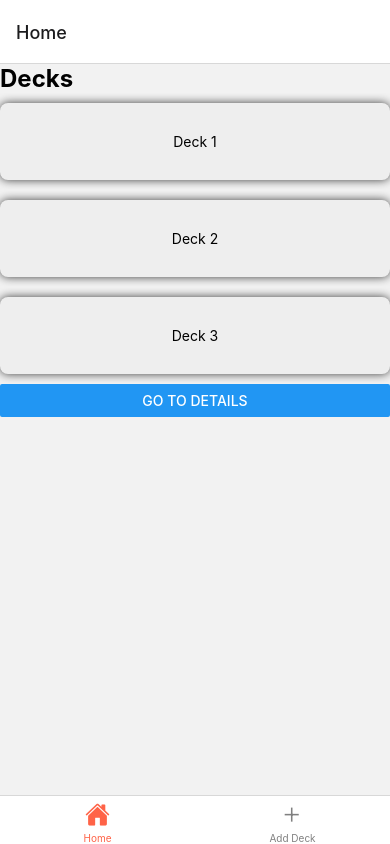
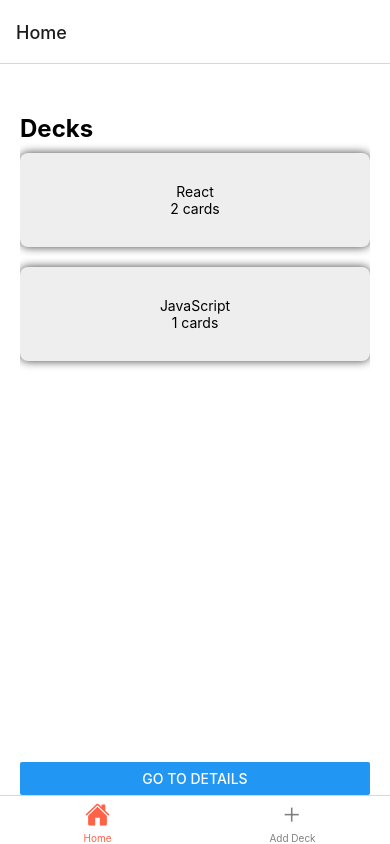
Before and after one commit to abu-hasib/quizzed-decked-cards, a React Native app: screen / in a window 390 px wide. Built offline with nearby package versions, Linux system fonts and the light colour scheme.

Commit message:
feat: individual deck view

```diff
--- a/App.js
+++ b/App.js
@@ -8,6 +8,8 @@ import { createNativeStackNavigator } from '@react-navigation/native-stack';
 import { NavigationContainer } from '@react-navigation/native';
 import DeckListItem from './components/DeckListItem';
 import Home from './components/Home';
+import Deck from './components/Deck';
+import Card from './components/Card';
 
 const Stack = createNativeStackNavigator();
 
@@ -15,7 +17,11 @@ export default function App() {
 	return (
 		<Provider store={store}>
 			<NavigationContainer>
-				<Home />
+				<Stack.Navigator style={styles.container}>
+					<Stack.Screen name='ParentHome' component={Home} options={{ headerShown: false }} />
+					<Stack.Screen name='Deck' component={Deck} />
+					<Stack.Screen name='Card' component={Card} />
+				</Stack.Navigator>
 			</NavigationContainer>
 		</Provider>
 	);
--- /dev/null
+++ b/components/Card.js
@@ -0,0 +1,10 @@
+import React from 'react';
+import { View, Text } from 'react-native';
+
+export default function Card() {
+	return (
+		<View>
+			<Text>Card!</Text>
+		</View>
+	);
+}
--- /dev/null
+++ b/components/Deck.js
@@ -0,0 +1,49 @@
+import { useNavigation } from '@react-navigation/core';
+import React from 'react';
+import { View, Text, StyleSheet, TouchableOpacity } from 'react-native';
+import { useSelector } from 'react-redux';
+
+export default function Deck({ route }) {
+	const { id } = route.params;
+	const decks = useSelector((state) => state.decks);
+	const questions = useSelector((state) => state.decks[id].questions);
+	const navigation = useNavigation();
+
+	return (
+		<View style={styles.container}>
+			<Text>Add Card</Text>
+			<Text>Take Quiz</Text>
+			<Text style={styles.header}>Title: {decks[id].title}</Text>
+			<View>
+				{questions.map((key, index) => (
+					<TouchableOpacity onPress={() => navigation.navigate('Card', { id })}>
+						<View key={index} style={styles.cardItem}>
+							<Text>{key.question}</Text>
+						</View>
+					</TouchableOpacity>
+				))}
+			</View>
+		</View>
+	);
+}
+
+const styles = StyleSheet.create({
+	cardItem: {
+		padding: 30,
+		shadowRadius: 10,
+		backgroundColor: '#eee',
+		marginVertical: 10,
+		shadowColor: '10px 10px 36px 0px rgba(0,0,0,0.75)',
+		borderRadius: 8,
+		alignItems: 'center',
+	},
+	container: {
+		flex: 1,
+		backgroundColor: '#fff',
+		paddingHorizontal: 20,
+		paddingTop: 50,
+	},
+	header: {
+		fontSize: 24,
+	},
+});
--- a/components/DeckList.js
+++ b/components/DeckList.js
@@ -31,22 +31,27 @@ const io = {
 
 export default function DeckList({ navigation }) {
 	const decks = useSelector((state) => Object.keys(state.decks));
-	const tempdecks = useSelector((state) => state.decks);
+
 	return (
-		<View>
+		<View style={styles.container}>
 			<Text style={styles.headingText}>Decks</Text>
-			{/* <FlatList data={decks} renderItem={({ item }) => <DeckListItem key={item} id={item} />} /> */}
-			<ScrollView>
-				{decks.map((key) => (
-					<DeckListItem key={key} id={key} />
-				))}
-			</ScrollView>
+			<FlatList
+				data={decks}
+				renderItem={({ item, index }) => <DeckListItem id={item} navigation={navigation} />}
+				keyExtractor={(item) => item}
+			/>
 			<Button title='Go to Details' onPress={() => navigation.navigate('TestScreen')} />
 		</View>
 	);
 }
 
 const styles = StyleSheet.create({
+	container: {
+		flex: 1,
+		backgroundColor: '#fff',
+		paddingHorizontal: 20,
+		paddingTop: 50,
+	},
 	headingText: {
 		fontSize: 24,
 		fontWeight: 'bold',
--- a/components/DeckListItem.js
+++ b/components/DeckListItem.js
@@ -1,18 +1,23 @@
 import React from 'react';
-import { View, Text, StyleSheet } from 'react-native';
+import { View, Text, StyleSheet, TouchableHighlight } from 'react-native';
 import { useSelector } from 'react-redux';
 
-export default function DeckListItem({ id }) {
+export default function DeckListItem({ id, navigation }) {
 	const decks = useSelector((state) => state.decks);
+	const cardsCount = useSelector((state) => state.decks[id].questions.length);
+
 	return (
-		<View style={styles.deckList}>
-			<Text>{decks[id].name}</Text>
-		</View>
+		<TouchableHighlight key={id} onPress={() => navigation.navigate('Deck', { id })}>
+			<View style={styles.deckItem}>
+				<Text>{decks[id].title}</Text>
+				<Text>{cardsCount} cards</Text>
+			</View>
+		</TouchableHighlight>
 	);
 }
 
 const styles = StyleSheet.create({
-	deckList: {
+	deckItem: {
 		padding: 30,
 		shadowRadius: 10,
 		backgroundColor: '#eee',
@@ -21,4 +26,15 @@ const styles = StyleSheet.create({
 		borderRadius: 8,
 		alignItems: 'center',
 	},
+	button: {
+		marginBottom: 30,
+		width: 260,
+		alignItems: 'center',
+		backgroundColor: '#2196F3',
+	},
+	buttonText: {
+		textAlign: 'center',
+		padding: 20,
+		color: 'white',
+	},
 });
--- a/components/Home.js
+++ b/components/Home.js
@@ -1,6 +1,6 @@
 import { createBottomTabNavigator } from '@react-navigation/bottom-tabs';
 import React from 'react';
-import { View, Text } from 'react-native';
+import { View, Text, StyleSheet } from 'react-native';
 import DeckList from './DeckList';
 import Ionicons from '@expo/vector-icons/Ionicons';
 import New from './New';
@@ -28,3 +28,12 @@ export default function Home() {
 		</Tab.Navigator>
 	);
 }
+
+const styles = StyleSheet.create({
+	container: {
+		flex: 1,
+		backgroundColor: '#fff',
+		paddingHorizontal: 20,
+		paddingTop: 50,
+	},
+});
--- a/reducers/decks.js
+++ b/reducers/decks.js
@@ -1,18 +1,34 @@
 import { ADD_DECK } from '../actions/actionTypes';
 
 const initialState = {
-	Deck1: {
-		name: 'Deck 1',
+	React: {
+		title: 'React',
+		questions: [
+			{
+				question: 'What is React?',
+				answer: 'A library for managing user interfaces',
+			},
+			{
+				question: 'Where do you make Ajax requests in React?',
+				answer: 'The componentDidMount lifecycle event',
+			},
+		],
 	},
-	Deck2: {
-		name: 'Deck 2',
+	JavaScript: {
+		title: 'JavaScript',
+		questions: [
+			{
+				question: 'What is a closure?',
+				answer:
+					'The combination of a function and the lexical environment within which that function was declared.',
+			},
+		],
 	},
 };
 
 export default function rootReducer(state = initialState, action) {
 	switch (action.type) {
 		case ADD_DECK:
-			console.log('£££: ', state);
 			return { ...state, [action.payload.replace(/\s+/g, '')]: { name: action.payload } };
 
 		default:
--- a/store/index.js
+++ b/store/index.js
@@ -1,6 +1,5 @@
 import { configureStore } from '@reduxjs/toolkit';
 import logger from 'redux-logger';
-import { ADD_DECK } from '../actions/actionTypes';
 import reducer from '../reducers';
 
 // const preloadedState = {};
@@ -12,6 +11,4 @@ const store = configureStore({
 	// preloadedState,
 });
 
-store.dispatch({ type: ADD_DECK, payload: 'Deck 3' });
-
 export default store;
```
Also changed, not shown: components/TestScreen.js (deleted).
